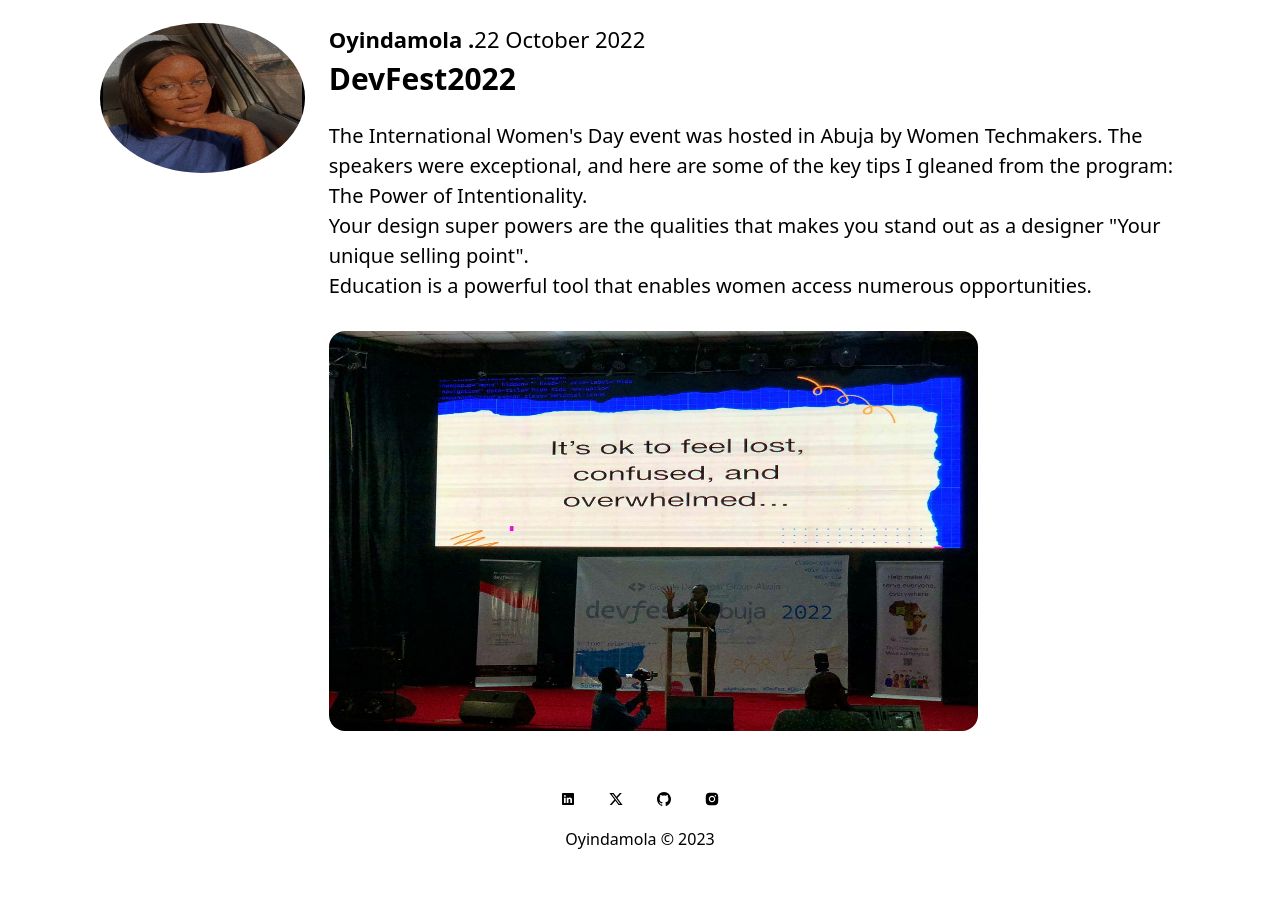
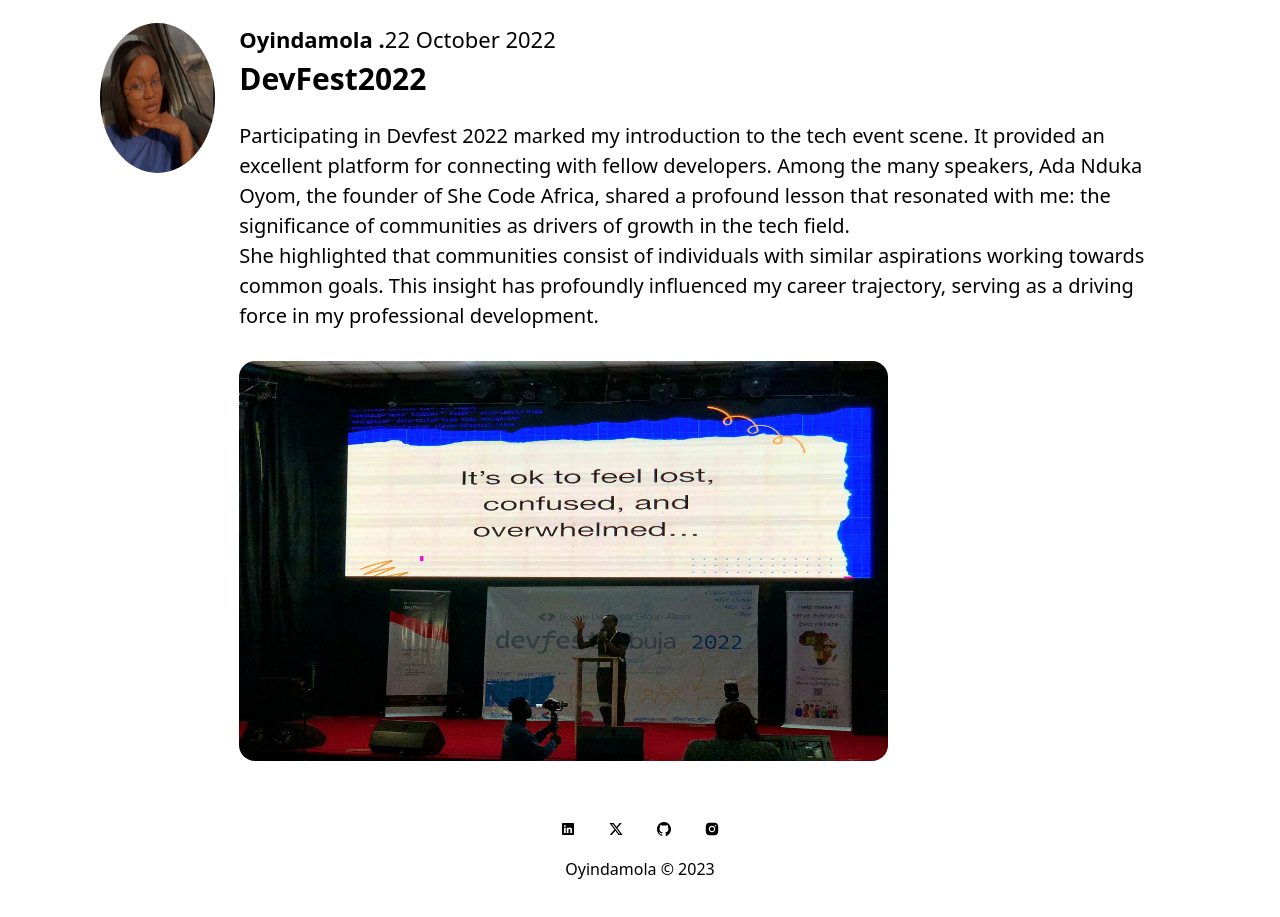
Before and after one commit to CodewithOyinda/Oyindamola-Adegoke, a React (Vite) app: page / in a window 1280 px wide. Shown: the part 3480-4397 px from the top of the page. Before the commit the page ends 4371 px from the top, so only its background shows below. Built offline with nearby package versions, Linux system fonts and the light colour scheme; a web font is replaced by a local one.

Commit message:
togglescreens fixed

```diff
--- a/src/pages/Feeds.jsx
+++ b/src/pages/Feeds.jsx
@@ -6,6 +6,21 @@ import fest from './assets/Devfest22.png';
 import avatar from './assets/Avatar.png';
 
 const Feeds = () => {
+
+  const toggleFullScreen = (id) => {
+
+    const element = document.getElementById(id)
+
+    const isFullScreen = document.fullscreenElement
+    console.log(isFullScreen);
+   if (isFullScreen) {
+     document.exitFullscreen()
+   }else {
+    element.requestFullscreen();
+   }
+
+   };
+
   return (
     <div className='mt-[50px] md:ml-[100px] md:mr-[100px] ml-[20px] mr-[20px]'>
        <div className='flex gap-[1.5rem] mt-[60px]'>
@@ -19,7 +34,7 @@ const Feeds = () => {
                 <p className='md:text-[20px] text-[16px]'>The sessions were incredibly engaging and provided valuable insights, particularly regarding Blockchain/Web3 technology. Panelists emphasized the wide-ranging applications of blockchain beyond cryptocurrency, highlighting its potential for solving diverse problems.</p>
                 <p className='md:text-[20px] text-[16px]'>Additionally, discussions underscored the importance of understanding consumer mindset for successful blockchain adoption, shifting focus from solely manufacturer-centric perspectives. </p>
                 <p className='md:text-[20px] text-[16px]'>I also had the opportunity to gain knowledge from industry experts like Sam Harvard, who shared inspiring insights on innovation and its relevance in the tech sector. Overall, the event was enlightening, providing ample opportunities for networking, learning, and personal growth.</p>
-                <div>
+                <div onClick={() => toggleFullScreen('xplore')} id='xplore'>
                     <img src={xplore} alt='xplore' className='rounded-[1rem] w-[649px] h-[400px] mt-[30px]'/>
                 </div>
             </div>
@@ -38,7 +53,7 @@ const Feeds = () => {
                 <p className='md:text-[20px] text-[16px]'>The best way to learn is teach.</p>
                 <p className='md:text-[20px] text-[16px]'>There's more than one path</p>
                 <p className='md:text-[20px] text-[16px]'>One day or Day one, you decide!</p>
-                <div>
+                <div  onClick={() => toggleFullScreen('devfestone')} id='devfestone'>
                     <img src={devfest} alt='devfest' className='rounded-[1rem] w-[649px] h-[400px] mt-[30px]'/>
                 </div>
             </div>
@@ -54,7 +69,7 @@ const Feeds = () => {
                 <p className='md:text-[20px] text-[16px]'>The Power of Intentionality.</p>
                 <p className='md:text-[20px] text-[16px]'>Your design super powers are the qualities that makes you stand out as a designer "Your unique selling point".</p>
                 <p className='md:text-[20px] text-[16px]'>Education is a powerful tool that enables women access numerous opportunities. </p>
-                <div>
+                <div  onClick={() => toggleFullScreen('wtm')} id='wtm'>
                     <img src={wtm} alt='wtm' className='rounded-[1rem] w-[649px] h-[400px] mt-[30px]'/>
                 </div>
             </div>
@@ -66,11 +81,9 @@ const Feeds = () => {
             <div>
                 <p className='md:text-[22px] text-[16px]'><span className='font-[600]'>Oyindamola .</span>22 October 2022</p>
                 <p className='md:text-[30px] text-[18px] font-[600] pb-[20px]'>DevFest2022</p>
-                <p className='md:text-[20px] text-[16px]'>The International Women's Day event was hosted in Abuja by Women Techmakers. The speakers were exceptional, and here are some of the key tips I gleaned from the program:</p>
-                <p className='md:text-[20px] text-[16px]'>The Power of Intentionality.</p>
-                <p className='md:text-[20px] text-[16px]'>Your design super powers are the qualities that makes you stand out as a designer "Your unique selling point".</p>
-                <p className='md:text-[20px] text-[16px]'>Education is a powerful tool that enables women access numerous opportunities. </p>
-                <div>
+                <p className='md:text-[20px] text-[16px]'> Participating in Devfest 2022 marked my introduction to the tech event scene. It provided an excellent platform for connecting with fellow developers. Among the many speakers, Ada Nduka Oyom, the founder of She Code Africa, shared a profound lesson that resonated with me: the significance of communities as drivers of growth in the tech field. </p>
+                <p className='md:text-[20px] text-[16px]'>She highlighted that communities consist of individuals with similar aspirations working towards common goals. This insight has profoundly influenced my career trajectory, serving as a driving force in my professional development.</p>
+                <div  onClick={() => toggleFullScreen('devfesttwo')} id='devfesttwo'>
                     <img src={fest} alt='devfest' className='rounded-[1rem] w-[649px] h-[400px] mt-[30px]'/>
                 </div>
             </div>
--- a/src/pages/Projects.jsx
+++ b/src/pages/Projects.jsx
@@ -8,10 +8,25 @@ import profile from './assets/Profile.png';
 import starwars from './assets/Starwars.png';
 import xoxo from './assets/Xoxo.png';
 import portfolio from './assets/Portfolio.png';
+import netflix from './assets/Netflix.png';
 
 
 
 const Projects = () => {
+   const toggleFullScreen = (id) => {
+
+    const element = document.getElementById(id)
+
+    const isFullScreen = document.fullscreenElement
+    console.log(isFullScreen);
+   if (isFullScreen) {
+     document.exitFullscreen()
+   }else {
+    element.requestFullscreen();
+   }
+
+   };
+
   return (
     <div className='mt-[50px] md:ml-[100px] md:mr-[100px] ml-[20px] mr-[20px]'>
         <div className='flex gap-[1.5rem]'>
@@ -23,7 +38,7 @@ const Projects = () => {
                 <p className='md:text-[30px] text-[18px] font-[600] pb-[20px]'>TimeSync</p>
                 <p className='md:text-[20px] text-[16px]'>TimeSync is a web app that offers seemless experience in time tracking, ensuring precision and efficiency. Beyond that, TimeSync is your partner in effective project management, providing tools and features to enhance collaboration and productivity. </p>
                 <p className='pb-[30px] pt-[30px] md:text-[16px] text-[12px]'>Visit the site by clicking <Link to='https://time-sync-tau.vercel.app/' className='text-[#df5f83]'>here</Link></p>
-                <div>
+                <div onClick={() => toggleFullScreen('timesync-container')} id='timesync-container'>
                     <img src={timesync} alt='timesync' className='rounded-[1rem]'/>
                 </div>
             </div>
@@ -37,7 +52,7 @@ const Projects = () => {
                 <p className='md:text-[30px] text-[18px] font-[600] pb-[20px]'>Loanify</p>
                 <p className='md:text-[20px] text-[16px]'>Loanify is a web app that simplifies the management, monitoring and risk management, monitoring and risk assessment of all types of loans. In order to reduce loss incurred, Loanify assists loan officers and their financial institutions in ancticipating the likelihood of loan default.</p>
                 <p className='pb-[30px] pt-[30px] md:text-[16px] text-[12px]'>Visit the site by clicking <Link to='https://project-loanify-app.vercel.app/' className='text-[#df5f83]'>here</Link></p>
-                <div>
+                <div onClick={() => toggleFullScreen('loanify-container')} id='loanify-container'>
                     <img src={loanify} alt='loanify' className='rounded-[1rem]'/>
                 </div>
             </div>
@@ -51,7 +66,7 @@ const Projects = () => {
                 <p className='md:text-[30px] text-[16px] font-[600] pb-[20px]'>Todo App</p>
                 <p className='md:-[20px] text-[16px]'>Loanify is a web app that simplifies the management, monitoring and risk management, monitoring and risk assessment of all types of loans. In order to reduce loss incurred, Loanify assists loan officers and their financial institutions in ancticipating the likelihood of loan default.</p>
                 <p className='pb-[30px] pt-[30px] md:text-[16px] text-[12px]'>Visit the site by clicking <Link to='https://codewithoyinda.github.io/Simple-Todo-App/' className='text-[#df5f83]'>here</Link></p>
-                <div>
+                <div onClick={() => toggleFullScreen('todo-container')} id='todo-container'>
                     <img src={todo} alt='todo' className='rounded-[1rem]'/>
                 </div>
             </div>
@@ -65,7 +80,7 @@ const Projects = () => {
                 <p className='md:text-[30px] text-[18px] font-[600] pb-[20px]'>Search Profile</p>
                 <p className='md:text-[20px] text-[16px]'>Loanify is a web app that simplifies the management, monitoring and risk management, monitoring and risk assessment of all types of loans. In order to reduce loss incurred, Loanify assists loan officers and their financial institutions in ancticipating the likelihood of loan default.</p>
                 <p className='pb-[30px] pt-[30px] md:text-[16px] text-[12px]'>Visit the site by clicking <Link to='https://company-profile-roan.vercel.app/' className='text-[#df5f83]'>here</Link></p>
-                <div>
+                <div onClick={() => toggleFullScreen('profile-container')} id='profile-container'>
                     <img src={profile} alt='profile' className='rounded-[1rem]'/>
                 </div>
             </div>
@@ -79,7 +94,7 @@ const Projects = () => {
                 <p className='md:text-[30px] text-[18px] font-[600] pb-[20px]'>Xoxo</p>
                 <p className='md:text-[20px] text-[16px]'>Loanify is a web app that simplifies the management, monitoring and risk management, monitoring and risk assessment of all types of loans. In order to reduce loss incurred, Loanify assists loan officers and their financial institutions in ancticipating the likelihood of loan default.</p>
                 <p className='pb-[30px] pt-[30px] md:text-[16px] text-[12px]'>Visit the site by clicking <Link to='https://clothing-brand-wine.vercel.app/' className='text-[#df5f83]'>here</Link></p>
-                <div>
+                <div onClick={() => toggleFullScreen('xoxo-container')} id='xoxo-container'>
                     <img src={xoxo} alt='xoxo' className='rounded-[1rem]'/>
                 </div>
             </div>
@@ -93,11 +108,12 @@ const Projects = () => {
                 <p className='md:text-[30px] text-[18px] font-[600] pb-[20px]'>Starwars Clone</p>
                 <p className='md:text-[20px] text-[16px]'>Loanify is a web app that simplifies the management, monitoring and risk management, monitoring and risk assessment of all types of loans. In order to reduce loss incurred, Loanify assists loan officers and their financial institutions in ancticipating the likelihood of loan default.</p>
                 <p className='pb-[30px] pt-[30px] md:text-[16px] text-[12px]'>Visit the site by clicking <Link to='https://star-wars-movie.vercel.app/' className='text-[#df5f83]'>here</Link></p>
-                <div>
+                <div onClick={() => toggleFullScreen('starwars-container')} id='starwars-container'>
                     <img src={starwars} alt='starwars' className='rounded-[1rem]'/>
                 </div>
             </div>
-        </div> <div className='flex gap-[1.5rem] mt-[60px]'>
+        </div>
+        <div className='flex gap-[1.5rem] mt-[60px]'>
            <div>
             <img src={avatar} alt='avatar' className='md:w-[350px] md:h-[150px] w-[350px] h-[50px] rounded-[50%]'/>
             </div>
@@ -106,8 +122,22 @@ const Projects = () => {
                 <p className='md:text-[30px] text-[18px] font-[600] pb-[20px]'>2023 Portfolio</p>
                 <p className='md:text-[20px] text-[16px]'>Loanify is a web app that simplifies the management, monitoring and risk management, monitoring and risk assessment of all types of loans. In order to reduce loss incurred, Loanify assists loan officers and their financial institutions in ancticipating the likelihood of loan default.</p>
                 <p className='pb-[30px] pt-[30px] md:text-[16px] text-[12px]'>Visit the site by clicking <Link to='https://oyindamola-a.vercel.app/' className='text-[#df5f83]'>here</Link></p>
-                <div>
+                <div onClick={() => toggleFullScreen('portfolio-container')} id='portfolio-container'>
                     <img src={portfolio} alt='portfolio' className='rounded-[1rem]'/>
+                </div>
+            </div>
+        </div>
+        <div className='flex gap-[1.5rem] mt-[60px]'>
+           <div>
+            <img src={avatar} alt='avatar' className='md:w-[350px] md:h-[150px] w-[350px] h-[50px] rounded-[50%]'/>
+            </div>
+            <div>
+                <p className='md:text-[22px] text-[16px]'><span className='font-[600]'>Oyindamola .</span> 10 July 2022</p>
+                <p className='md:text-[30px] text-[18px] font-[600] pb-[20px]'>Netflix clone</p>
+                <p className='md:text-[20px] text-[16px]'>Loanify is a web app that simplifies the management, monitoring and risk management, monitoring and risk assessment of all types of loans. In order to reduce loss incurred, Loanify assists loan officers and their financial institutions in ancticipating the likelihood of loan default.</p>
+                <p className='pb-[30px] pt-[30px] md:text-[16px] text-[12px]'>Visit the site by clicking <Link to='https://stellular-tartufo-4a3b7b.netlify.app/' className='text-[#df5f83]'>here</Link></p>
+                <div onClick={() => toggleFullScreen('netflix-container')} id='netflix-container'>
+                    <img src={netflix} alt='netflix' className='rounded-[1rem]'/>
                 </div>
             </div>
         </div>
```
Also changed, not shown: 1 other file (tests, documents, lock files or other folders).
